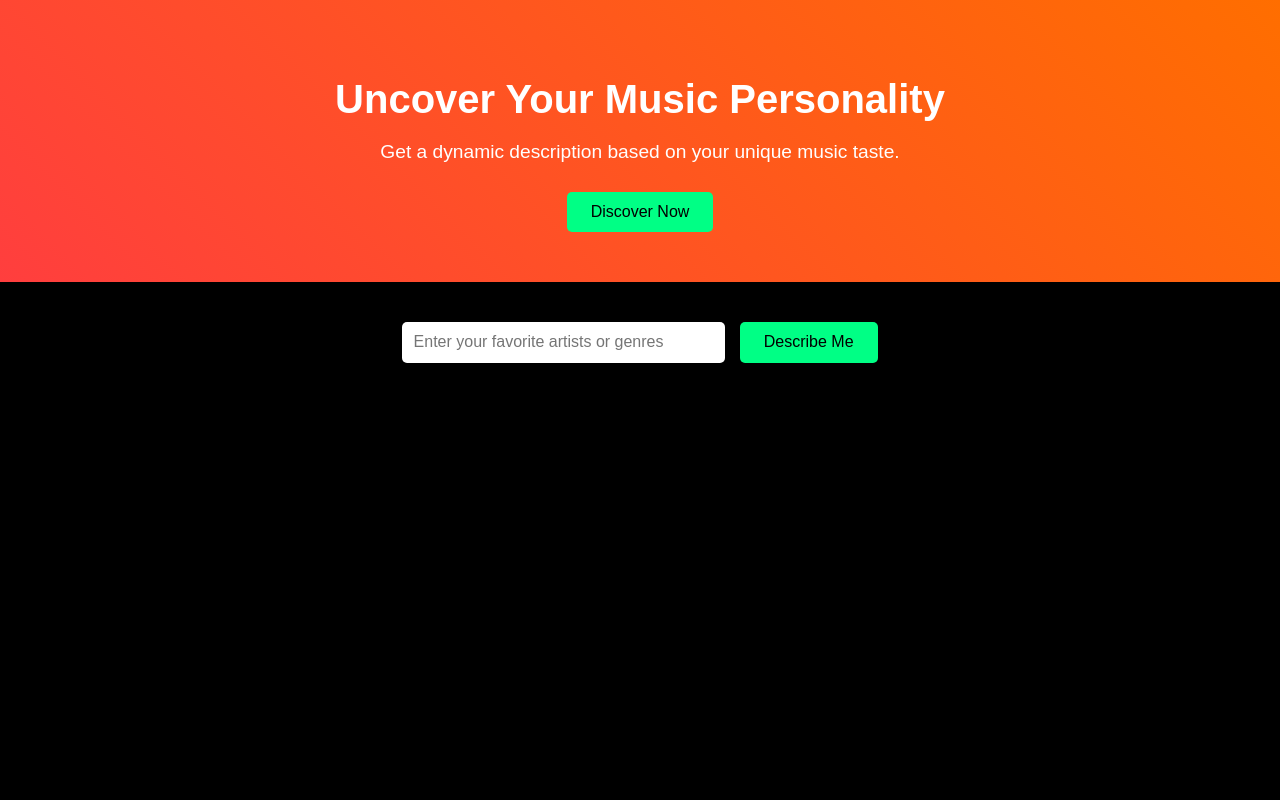
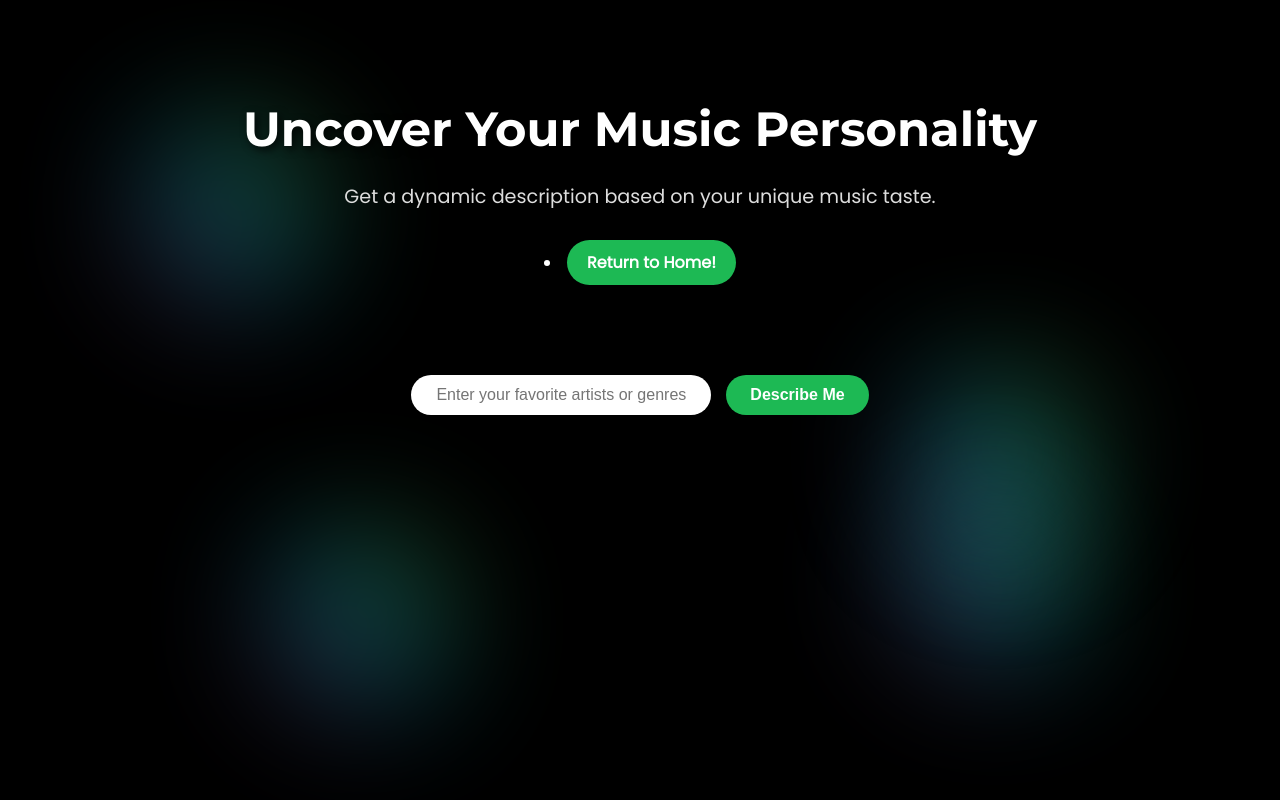
Before and after one commit to MMannuru/SpotifyWrapper, a Django app: template spotify_wrapped/core/templates/core/describe_music.html in a window 1280 px wide. Run offline with Django 3.2, Linux system fonts and the light colour scheme; the template is opened without the code that fills it, so the values that code supplies are empty.

```diff
--- a/spotify_wrapped/core/templates/core/describe_music.html
+++ b/spotify_wrapped/core/templates/core/describe_music.html
@@ -5,48 +5,111 @@
     <meta charset="UTF-8">
     <meta name="viewport" content="width=device-width, initial-scale=1.0">
     <title>Describe My Music Taste</title>
-
-    <!-- Inline CSS Styling -->
+    <link href="https://fonts.googleapis.com/css2?family=Montserrat:wght@700&family=Poppins:wght@400&display=swap" rel="stylesheet">
     <style>
-        /* General Body Styling */
-        body {
+        /* Reset */
+        * {
             margin: 0;
-            font-family: Arial, sans-serif;
-            color: #ffffff;
-            background-color: #000000;
+            padding: 0;
+            box-sizing: border-box;
         }
 
-        /* Header Section */
-        .header {
+        /* Body Styling */
+        body {
+            font-family: 'Poppins', sans-serif;
+            background-color: #000;
+            color: white;
+            display: flex;
+            flex-direction: column;
+            align-items: center;
             text-align: center;
-            padding: 50px 20px;
-            background: linear-gradient(45deg, #ff3e3e, #ff6e00);
-            color: #ffffff;
+            min-height: 100vh;
+            overflow: hidden;
+            position: relative;
         }
 
-        .header h1 {
-            font-size: 2.5em;
-            margin-bottom: 0.2em;
+        /* Background Animation */
+        @keyframes gradientMove {
+            0% { background-position: 0% 50%; }
+            50% { background-position: 100% 50%; }
+            100% { background-position: 0% 50%; }
         }
 
+        /* Background Shapes */
+        .background-shape {
+            position: absolute;
+            width: 200px;
+            height: 200px;
+            background: linear-gradient(45deg, #FF007A, #00D4FF, #B3FF00);
+            opacity: 0.3;
+            filter: blur(60px);
+            border-radius: 50%;
+            animation: float 15s infinite alternate ease-in-out;
+            z-index: 1;
+        }
+        .shape1 { top: 15%; left: 10%; }
+        .shape2 { top: 60%; right: 15%; animation-delay: 5s; }
+        .shape3 { bottom: 10%; left: 20%; animation-delay: 10s; }
+        .shape4 { top: 45%; left: 70%; animation-delay: 7s; }
+
+        /* Float Animation */
+        @keyframes float {
+            0% { transform: translateY(0) scale(1); }
+            100% { transform: translateY(-20px) scale(1.05); }
+        }
+
+        /* Header Styling */
+        .header {
+            padding: 100px 20px 50px;
+            z-index: 2;
+        }
+        .header h1 {
+            font-size: 3rem;
+            font-family: 'Montserrat', sans-serif;
+            color: #FFF;
+            text-shadow: 3px 3px 8px rgba(0, 0, 0, 0.8);
+            margin-bottom: 0.5em;
+        }
         .header p {
             font-size: 1.2em;
+            color: #ddd;
             margin-bottom: 1.5em;
         }
 
-        .discover-button {
-            font-size: 1em;
-            padding: 0.7em 1.5em;
-            color: #000;
-            background-color: #00ff85;
-            border: none;
-            border-radius: 5px;
-            cursor: pointer;
-            transition: background 0.3s ease;
+        .button-link {
+            display: inline-block; /* Makes it behave like a button */
+            padding: 10px 20px; /* Adds padding */
+            background-color: #1db954; /* Spotify green */
+            color: #fff; /* White text */
+            text-decoration: none; /* Removes underline */
+            border-radius: 25px; /* Rounded corners */
+            font-weight: bold; /* Makes the text bold */
+            transition: background-color 0.3s ease; /* Smooth hover transition */
         }
 
-        .discover-button:hover {
-            background-color: #00e075;
+        .button-link:hover {
+            background-color: #1aab49; /* Darker green on hover */
+        }
+
+        ul {
+            list-style-type: none; /* Remove bullet points from all list items */
+            padding-left: 0; /* Remove any default padding */
+        }
+
+        .button-link {
+            /* Your existing button styles */
+            display: inline-block;
+            padding: 10px 20px;
+            background-color: #1db954;
+            color: #fff;
+            text-decoration: none;
+            border-radius: 25px;
+            font-weight: bold;
+            transition: background-color 0.3s ease;
+        }
+
+        .button-link:hover {
+            background-color: #1aab49;
         }
 
         /* Form Section */
@@ -54,33 +117,34 @@
             display: flex;
             justify-content: center;
             padding: 40px;
+            z-index: 2;
         }
-
         #music-form {
             display: flex;
             gap: 15px;
         }
-
         #music_data {
             width: 300px;
             padding: 0.7em;
             font-size: 1em;
             border: none;
-            border-radius: 5px;
+            border-radius: 50px;
+            text-align: center;
+            color: #000;
         }
-
         #music-form button {
             padding: 0.7em 1.5em;
             font-size: 1em;
-            background-color: #00ff85;
+            background-color: #1db954;
             border: none;
-            border-radius: 5px;
+            border-radius: 50px;
             cursor: pointer;
-            transition: background 0.3s ease;
+            transition: background-color 0.3s ease;
+            font-weight: bold;
+            color: #FFF;
         }
-
         #music-form button:hover {
-            background-color: #00e075;
+            background-color: #1aab49;
         }
 
         /* Result Section */
@@ -88,24 +152,25 @@
             display: flex;
             justify-content: center;
             padding: 20px;
+            z-index: 2;
         }
-
         .result-card {
             width: 80%;
             max-width: 600px;
-            background-color: #121212;
-            padding: 25px;
+            min-height: 200px;
+            background-color: rgba(255, 255, 255, 0.05);
+            padding: 30px;
             border-radius: 10px;
             box-shadow: 0px 4px 15px rgba(0, 0, 0, 0.4);
             text-align: center;
+            max-height: 300px; /* Set max-height */
+            overflow-y: auto; /* Enable scrolling */
         }
-
         .result-card h2 {
             font-size: 1.5em;
+            color: #1db954;
             margin-bottom: 0.5em;
-            color: #ff3e3e;
         }
-
         .result-card p {
             font-size: 1.1em;
             color: #ffffff;
@@ -119,11 +184,17 @@
 </head>
 <body>
 
-    <!-- Gradient Header Section -->
+    <!-- Background Shapes -->
+    <div class="background-shape shape1"></div>
+    <div class="background-shape shape2"></div>
+    <div class="background-shape shape3"></div>
+    <div class="background-shape shape4"></div>
+
+    <!-- Header Section -->
     <header class="header">
         <h1>Uncover Your Music Personality</h1>
         <p>Get a dynamic description based on your unique music taste.</p>
-        <button class="discover-button" onclick="getMusicDescription()">Discover Now</button>
+        <li><a href="{% url 'index' %}" class="button-link">Return to Home!</a></li>
     </header>
 
     <!-- Form Section -->
@@ -166,4 +237,5 @@
             });
         }
     </script>
+</body>
 </html>
--- a/spotify_wrapped/core/templates/core/index.html
+++ b/spotify_wrapped/core/templates/core/index.html
@@ -227,7 +227,7 @@
         <h1>Spotify Wrapped</h1>
         <nav>
             <ul>
-                <li><a href="{% url 'play_top_tracks' %}">Listen to Your Top Tracks</a></li>
+                <li><a href="{% url 'play_top_tracks' %}">Listen to Your Top Tracks</a>
                 <li><a href="{% url 'describe_music_taste' %}">Describe My Taste</a></li>
                 <li><a href="{% url 'login' %}">Login</a></li>
                 <li><a href="{% url 'contact_developers' %}">Contact Us!</a></li>
@@ -240,7 +240,7 @@
     <main class="hero">
         <h2>Your Music Journey in 2024</h2>
         <p>Discover the songs, artists, and moments that defined your year.</p>
-        <a href="{% url 'login' %}" class="btn">Discover Now</a>
+        <a href="{% url 'show_summary' %}" class="btn">Discover Now</a>
     </main>
 
 </body>
--- a/spotify_wrapped/core/views.py
+++ b/spotify_wrapped/core/views.py
@@ -45,7 +45,7 @@ def describe_music_taste(request):
             api_key=settings.GROQ_API_KEY
         )
 
-        question = f"Describe how someone who listens to {user_music_data} tends to act, think, and dress."
+        question = f"Describe how someone who listens to {user_music_data} tends to act, think, and dress. Keep it short and sweet."
 
         try:
             chat_completion = client.chat.completions.create(
```
